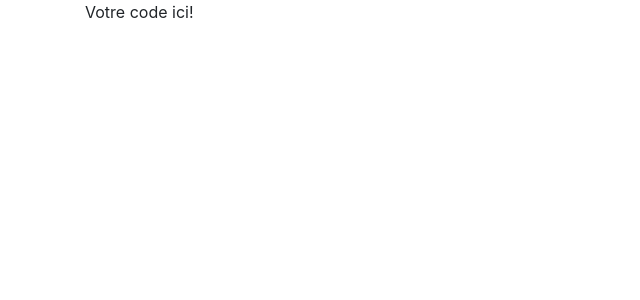
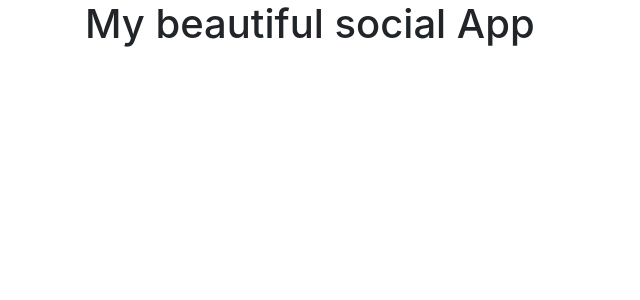
Before and after one commit to Formation-DWWM-Lyon/react-tp-FzJo, a React (Create React App) app: page / in a window 1280 px wide. Shown: the top 300 px of the page, without its empty margins (0-640 px from the left). Built offline with nearby package versions, Linux system fonts and the light colour scheme.

Commit message:
Add Route to Home
After adding react-router-dom

```diff
--- a/src/App.js
+++ b/src/App.js
@@ -1,12 +1,13 @@
 import React from 'react';
-import { Container } from 'react-bootstrap';
+import { HomePage } from './pages';
+import { BrowserRouter, Switch, Route } from 'react-router-dom';
 
-function App() {
-  return (
-    <Container>
-      Votre code ici!
-    </Container>
-  );
-}
+const App = () =>
+  <BrowserRouter>
+    <Switch>
+      <Route exact path="/" component={HomePage} />
+    </Switch>
+  </BrowserRouter>
+  ;
 
 export default App;
--- a/src/components/Layout.jsx
+++ b/src/components/Layout.jsx
@@ -1,15 +1,12 @@
 import React from 'react';
 import { Container } from 'react-bootstrap';
-import { Header, Footer } from 'react-bootstrap';
 
 const Layout = (props) =>
 <div className="App">
   <Container>
-    <Header>Beautiful Header</Header>
     <main>
       {props.children}
     </main>
-    <Footer>Beautiful Footer</Footer>
   </Container>
 </div>
 ;
```
